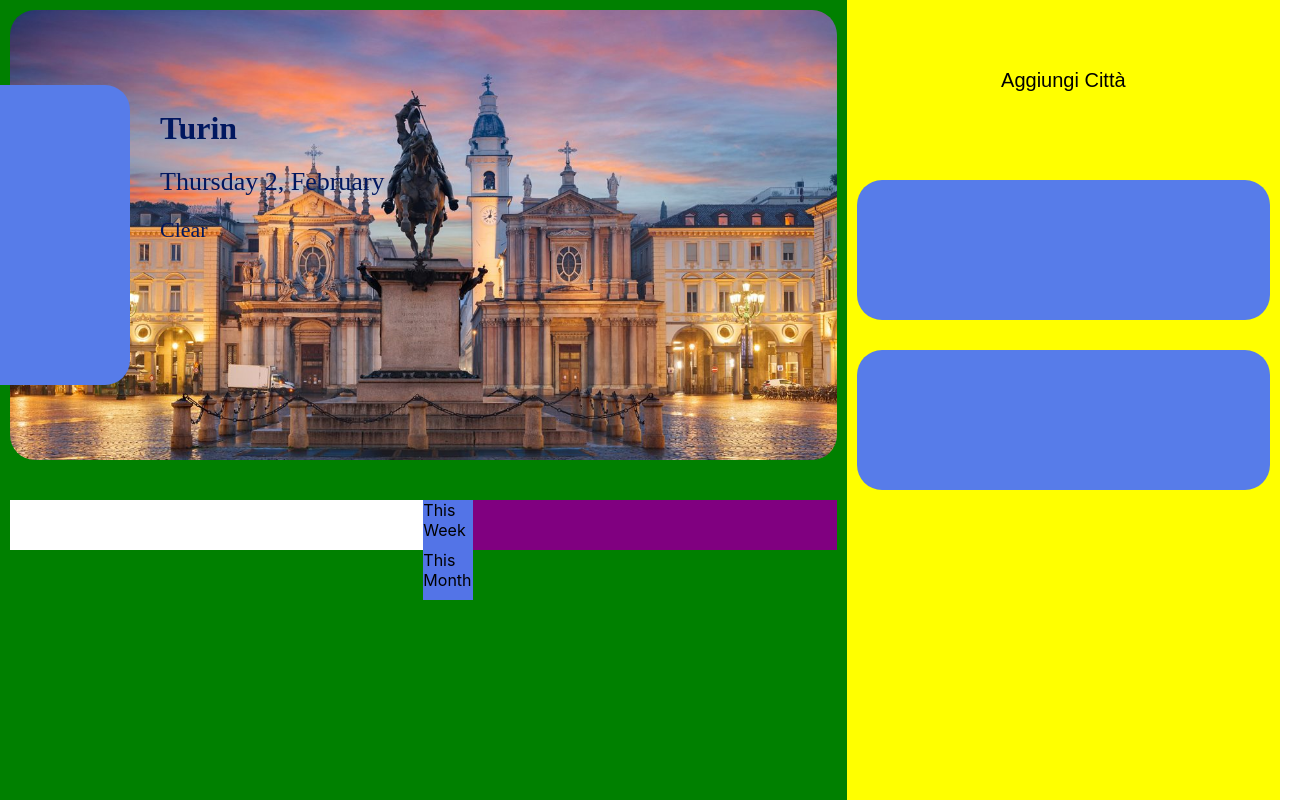
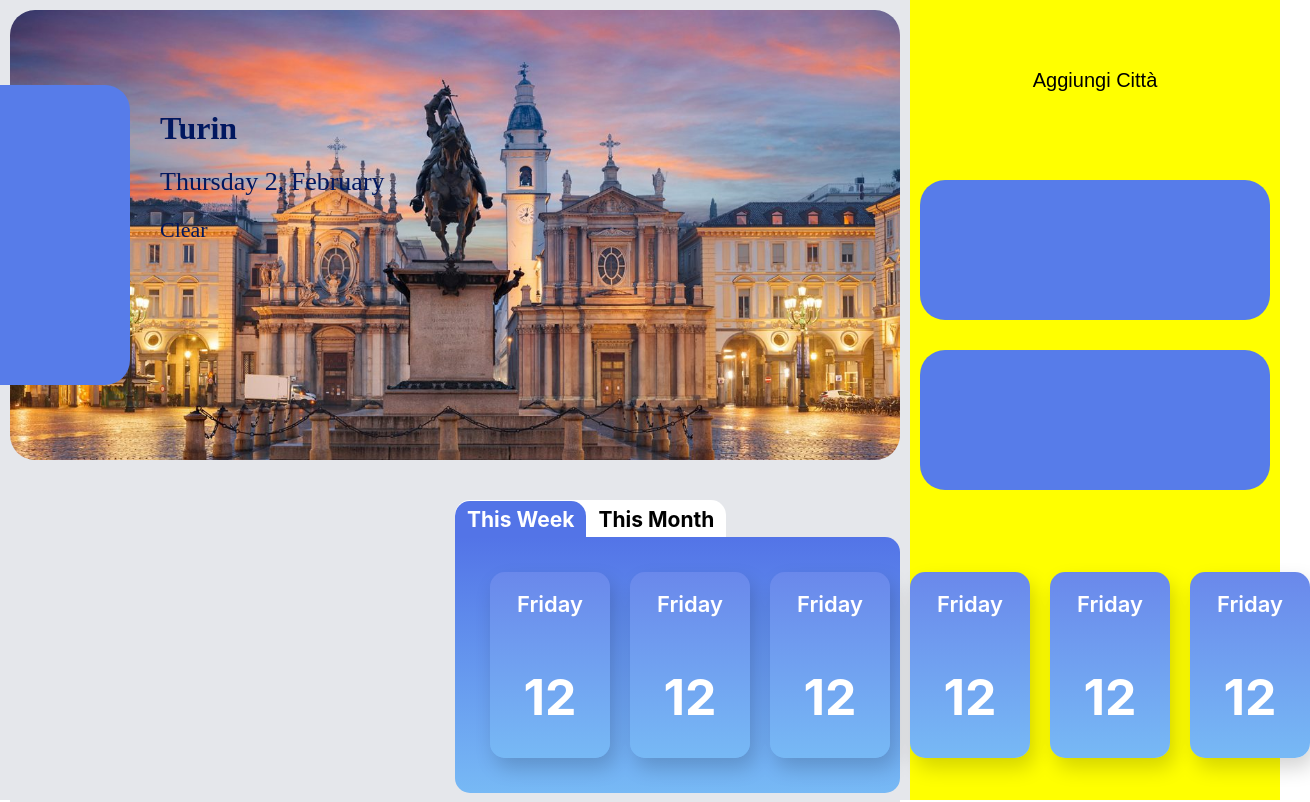
Before and after one commit to matteosansalvadore/layout-react, a React (Create React App) app: page / in a window 1280 px wide. Shown: the top 802 px of the page, 1310 px wide, since content can reach past the window. Built offline with nearby package versions, Linux system fonts and the light colour scheme.

Commit message:
added weather widget

```diff
--- a/package.json
+++ b/package.json
@@ -11,6 +11,7 @@
     "react-scripts": "5.0.1",
     "react-tabs": "^6.0.0",
     "styled-components": "^5.3.6",
+    "swiper": "^9.0.3",
     "web-vitals": "^2.1.4"
   },
   "scripts": {
--- a/src/App.js
+++ b/src/App.js
@@ -15,7 +15,7 @@ const MainComponent = styled.div`
 `;
 
 const LeftColumn = styled.div`
-  background: green;
+  background: rgb(229, 231, 235);
   flex: 2;
   padding: 10px;
 `;
--- /dev/null
+++ b/src/components/SliderMonth.jsx
@@ -0,0 +1,111 @@
+import React from "react"
+import styled from "styled-components"
+// import Swiper styles
+import 'swiper/css';
+// core version + navigation, pagination modules:
+import Swiper, { Pagination } from 'swiper';
+// import Swiper and modules styles
+import 'swiper/css';
+import 'swiper/css/navigation';
+import 'swiper/css/pagination';
+
+const Wrapper = styled.div`
+  width: 100%;
+  height: 100%;
+  position: relative;
+  overflow: hidden;
+  border-radius: 15px;
+  box-shadow: rgb(0 0 0 / 17%) 5px 10px 20px 0px;
+
+  .swiper-wrapper {
+    background: linear-gradient(0deg, #77b9f5 0%, #6A88EB 100%);
+    height: 100%;
+    overflow: scroll;
+    padding: 15px;
+  }
+
+  .swiper-slide {
+    display: grid;
+    grid-template-columns: 1fr 2fr;
+    gap: 20px;
+  }
+`
+
+const LeftText = styled.p`
+  color: white;
+  font-size: 22px;
+  font-weight: 600;
+  margin-top: 4px;
+  margin-bottom: 4px;
+`
+
+const RightText = styled.p`
+  color: white;
+  font-size: 22px;
+`
+const Temp = styled.p`
+  color: white;
+  font-size: 50px;
+  font-weight: bold;
+  margin-top: 4px;
+  margin-bottom: 4px;
+`
+
+const LeftColumn = styled.div`
+  width: 100%;
+`
+
+const RightColumn = styled.div`
+  width: 100%;
+  display: block;
+`
+
+export default function Slider () {
+  return (
+    // <!-- Slider main container -->
+    <Wrapper class="swiper">
+      {/* <!-- Additional required wrapper --> */}
+      <div class="swiper-wrapper">
+        {/* <!-- Slides --> */}
+        <div class="swiper-slide">
+          <LeftColumn>
+            <LeftText>Thursday 8</LeftText>
+          </LeftColumn>
+          <RightColumn>
+            <Temp>12</Temp>
+            <RightText>Clear Sky</RightText>
+            <RightText>Clear Sky</RightText>
+            <RightText>Clear Sky</RightText>
+          </RightColumn>
+        </div>
+        <div class="swiper-slide">
+          <LeftColumn>
+            <LeftText>Thursday 8</LeftText>
+          </LeftColumn>
+          <RightColumn>
+            <Temp>12</Temp>
+            <RightText>Clear Sky</RightText>
+            <RightText>Clear Sky</RightText>
+            <RightText>Clear Sky</RightText>
+          </RightColumn>
+        </div>
+        <div class="swiper-slide">
+          <LeftColumn>
+            <LeftText>Thursday 8</LeftText>
+          </LeftColumn>
+          <RightColumn>
+            <Temp>12</Temp>
+            <RightText>Clear Sky</RightText>
+            <RightText>Clear Sky</RightText>
+            <RightText>Clear Sky</RightText>
+          </RightColumn>
+        </div>
+      </div>
+      {/* <!-- If we need pagination --> */}
+      <div class="swiper-pagination"></div>
+
+      {/* Scrollbar */}
+      <div class="swiper-scrollbar"></div>
+    </Wrapper>
+  )
+}
--- /dev/null
+++ b/src/components/SliderWeek.jsx
@@ -0,0 +1,114 @@
+import React from "react"
+import styled from "styled-components"
+// import Swiper styles
+import 'swiper/css';
+// core version + navigation, pagination modules:
+import Swiper, { Pagination } from 'swiper';
+// import Swiper and modules styles
+import 'swiper/css';
+import 'swiper/css/navigation';
+import 'swiper/css/pagination';
+
+const Wrapper = styled.div`
+  width: 100%;
+  height: 100%;
+  overflow: visible;
+
+
+  .swiper-wrapper{
+    /* overflow-y: scroll; */
+  }
+
+  .swiper-slide {
+    background: linear-gradient(0deg, #77b9f5 0%, #6A88EB 100%);
+    height: 100%;
+    width: 120px;
+    margin: 10px;
+    border-radius: 15px;
+    box-shadow: rgb(0 0 0 / 17%) 5px 10px 20px 0px;
+    text-align: center;
+    /* overflow: hidden; */
+  }
+`
+const CityColumn = styled.div`
+    overflow: scroll;
+    padding: 15px;
+`
+
+const TopText = styled.p`
+  color: white;
+  font-size: 22px;
+  font-weight: 600;
+  margin-top: 4px;
+`
+
+const ImageWeather = styled.p`
+  width: 40px;
+`
+
+const Temp = styled.p`
+  color: white;
+  font-size: 50px;
+  font-weight: bold;
+  margin-bottom: 4px;
+`
+
+
+export default function Slider () {
+  return (
+    // <!-- Slider main container -->
+    <Wrapper class="swiper">
+      {/* <!-- Additional required wrapper --> */}
+      <div class="swiper-wrapper">
+        {/* <!-- Slides --> */}
+        <div class="swiper-slide">
+          <CityColumn>
+            <TopText>Friday</TopText>
+            <Temp>12</Temp>
+            <ImageWeather></ImageWeather>
+          </CityColumn>
+        </div>
+        <div class="swiper-slide">
+          <CityColumn>
+            <TopText>Friday</TopText>
+            <Temp>12</Temp>
+            <ImageWeather></ImageWeather>
+          </CityColumn>
+        </div>
+        <div class="swiper-slide">
+          <CityColumn>
+            <TopText>Friday</TopText>
+            <Temp>12</Temp>
+            <ImageWeather></ImageWeather>
+          </CityColumn>
+        </div>
+        <div class="swiper-slide">
+          <CityColumn>
+            <TopText>Friday</TopText>
+            <Temp>12</Temp>
+            <ImageWeather></ImageWeather>
+          </CityColumn>
+        </div>
+        <div class="swiper-slide">
+          <CityColumn>
+            <TopText>Friday</TopText>
+            <Temp>12</Temp>
+            <ImageWeather></ImageWeather>
+          </CityColumn>
+        </div>
+        <div class="swiper-slide">
+          <CityColumn>
+            <TopText>Friday</TopText>
+            <Temp>12</Temp>
+            <ImageWeather></ImageWeather>
+          </CityColumn>
+        </div>
+      </div>
+      {/* <!-- If we need pagination --> */}
+      <div class="swiper-pagination"></div>
+
+      {/* Scrollbar */}
+      <div class="swiper-scrollbar"></div>
+    </Wrapper>
+  )
+}
--- a/src/components/Today.jsx
+++ b/src/components/Today.jsx
@@ -3,30 +3,74 @@ import styled from "styled-components"
 import { tabs } from "../utils/mockdata"
 import { Tab, Tabs, TabList, TabPanel } from 'react-tabs';
 import 'react-tabs/style/react-tabs.css';
+import Slider from "./SliderMonth"
+import SliderWeek from "./SliderWeek"
+
 
 const Wrapper2 = styled.div`
   display: flex;
   margin-top: 40px;
+  background-color: rgb(229, 231, 235);
 `
 
 const NowTempWidget = styled.div`
   width: 50%;
-  height: 50px;
-  background-color: white;
+  height: 500px;
+
 `
 
 const WeekWidget = styled.div`
   width: 50%;
-  background-color: purple;
-  height: 50px;
+  height: 500px;
 `
 
-const TabWidget = styled.div`
-  width: 50px;
-  height: 50px;
-  background-color: #5374E7;
+const StyledTabs = styled(Tabs)`
   display: flex;
   flex-direction: column;
+  align-items: flex-start;
+
+  .react-tabs__tab-list {
+    background: white;
+    display: inline-flex;
+    border-radius: 15px 15px 0 0;
+    margin: 0;
+    height: 100%;
+    overflow: hidden;
+    border: none;
+    font-size: 21px;
+    font-weight: bold;
+
+      .react-tabs__tab {
+      border-radius: 15px 15px 0 0;
+      border: none;
+      font-weight: bold;
+      border: none;
+    }
+
+    .react-tabs__tab--selected {
+      background-color: #5374E7;
+      border-radius: 15px 15px 0 0;
+      margin: 0;
+      color: white;
+
+    }
+  }
+
+  .react-tabs__tab-panel--selected {
+      height: 100%;
+      padding: 25px;
+
+    }
+
+`
+
+const PanelWrapper = styled.div`
+  background: linear-gradient(0deg, #77b9f5 0%, #5374E7 100%);
+  /* height: 400px; */
+  display: block;
+  width: 100%;
+  border-radius: 0 15px 15px 15px;
+
 `
 
 
@@ -37,12 +81,22 @@ export default function Today (){
     <Wrapper2>
       <NowTempWidget></NowTempWidget>
       <WeekWidget>
-        <TabWidget>
-          This Week
-        </TabWidget>
-        <TabWidget>
-          This Month
-        </TabWidget>
+      <StyledTabs>
+        <TabList>
+          <Tab>This Week</Tab>
+          <Tab>This Month</Tab>
+        </TabList>
+
+        <PanelWrapper>
+          <TabPanel>
+            <SliderWeek />
+          </TabPanel>
+          <TabPanel>
+            <Slider />
+          </TabPanel>
+        </PanelWrapper>
+
+      </StyledTabs>
       </WeekWidget>
     </Wrapper2>
   )
```
Also changed, not shown: 1 other file (tests, documents, lock files or other folders).
